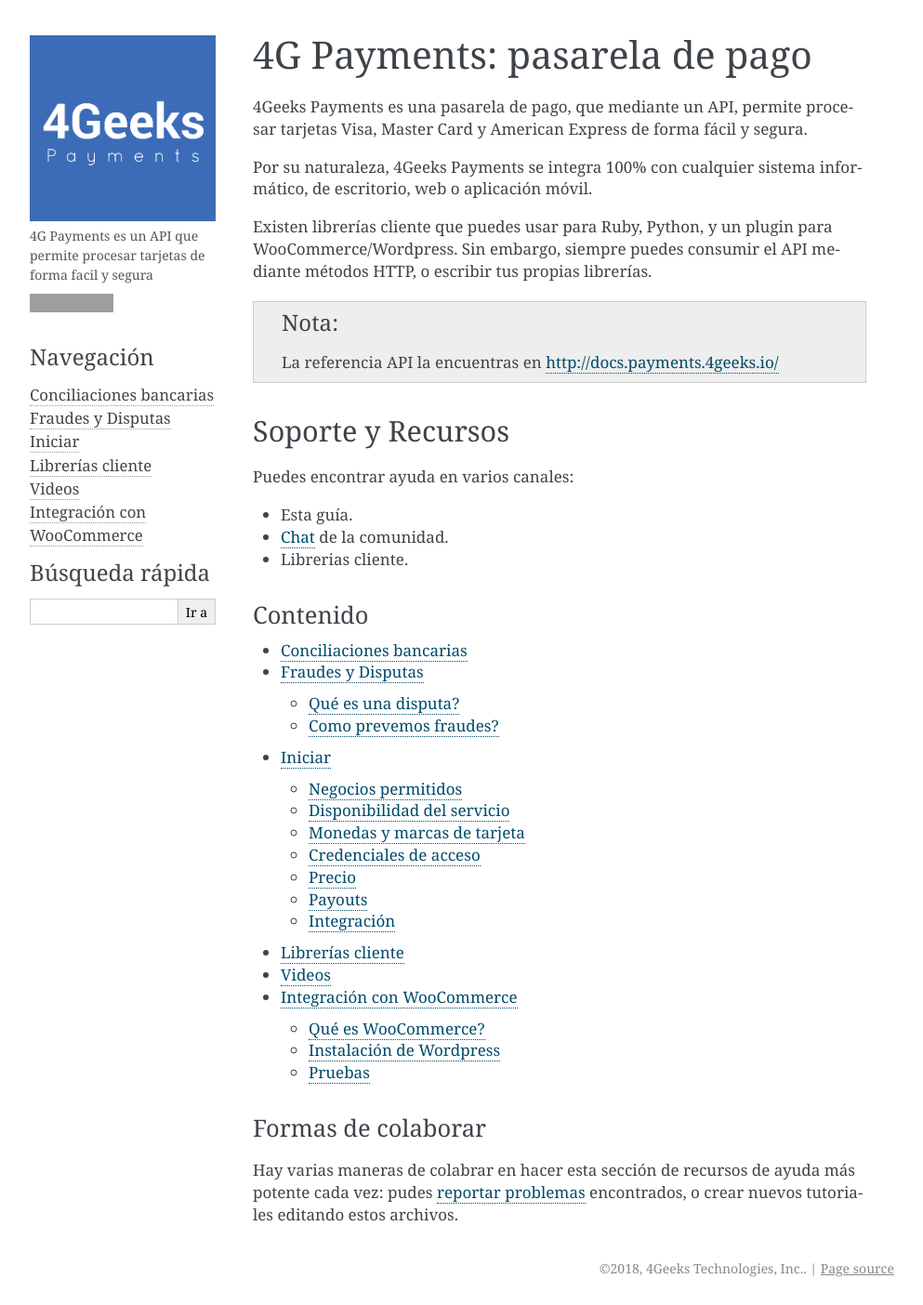
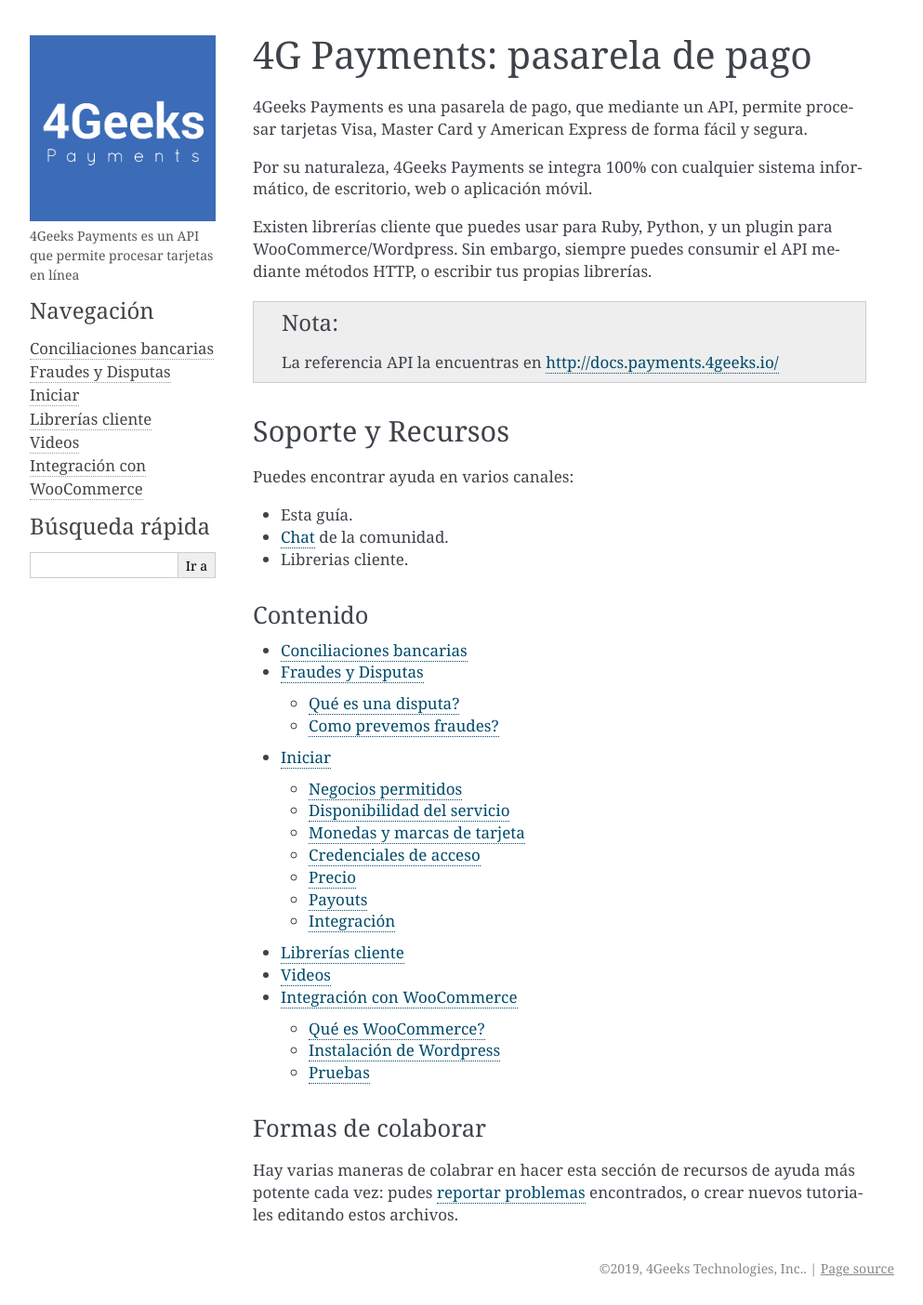
Before and after one commit to ArivazhaganArul/gpayments-support, a Sphinx documentation site: the page built from source/index.rst, in a window 1280 px wide. Shown: the whole page at 93% size, without its empty margins (148-1141 px from the left). Built offline with Sphinx 7.4.7, drawn with Linux system fonts in a browser that asks for light colours; grey boxes are pictures that could not be loaded.

Commit message:
Update conf.py

```diff
--- a/source/conf.py
+++ b/source/conf.py
@@ -46,7 +46,7 @@
 
 # General information about the project.
 project = u'4gp-documentation'
-copyright = u'2018, 4Geeks Technologies, Inc.'
+copyright = u'2019, 4Geeks Technologies, Inc.'
 author = u'4Geeks Technologies, Inc.'
 
 #html_logo = "static/4gp-logo.png"
@@ -96,8 +96,8 @@
     'logo' : '4gp-logo.png',
     'github_user': '4GeeksDev',
     'github_repo': 'gpayments-support',
-    'description' : '4G Payments es un API que permite procesar tarjetas de forma facil y segura',
-    'github_button': True,
+    'description' : '4Geeks Payments es un API que permite procesar tarjetas en línea',
+    'github_button': False,
     'sidebar_includehidden': True,
     'show_related': False,
     'show_powered_by' : False,
```
